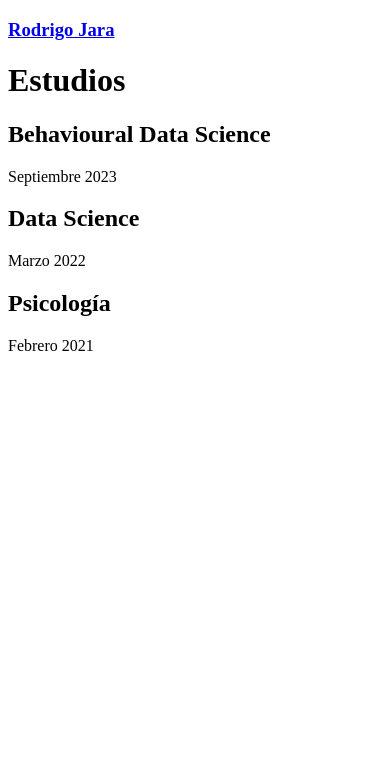
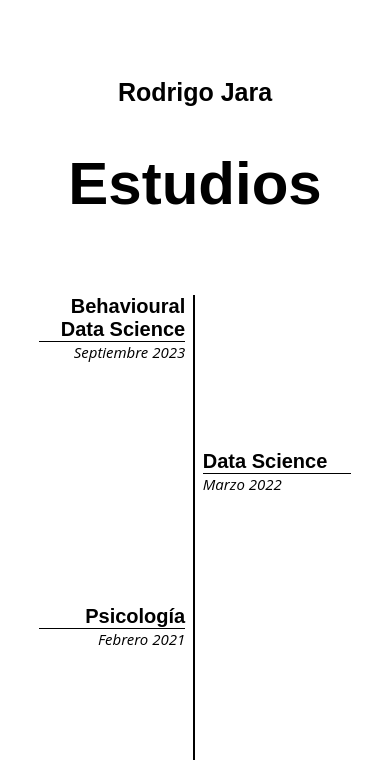
Before and after one commit to RodrigoJaraB/personal_website, a plain HTML site: page estudios.html in a window 390 px wide. Drawn offline with Linux system fonts and the light colour scheme.

Commit message:
Update estudios.html

```diff
--- a/estudios.html
+++ b/estudios.html
@@ -4,7 +4,7 @@
     <meta charset="UTF-8">
     <meta http-equiv="X-UA-Compatible" content="IE=edge">
     <meta name="viewport" content="width=device-width, initial-scale=1.0">
-    <link rel="stylesheet" href="./estudio_mobile.css" media="screen and (min-width: 420px)">
+    <link rel="stylesheet" href="./estudio_mobile.css" media="screen and (min-width: 370px)">
     <link rel="stylesheet" href="./estudios_tablet.css" media="screen and (min-width: 768px)">
     <title>Estudios - Rodrigo Jara </title>
 </head>
```
